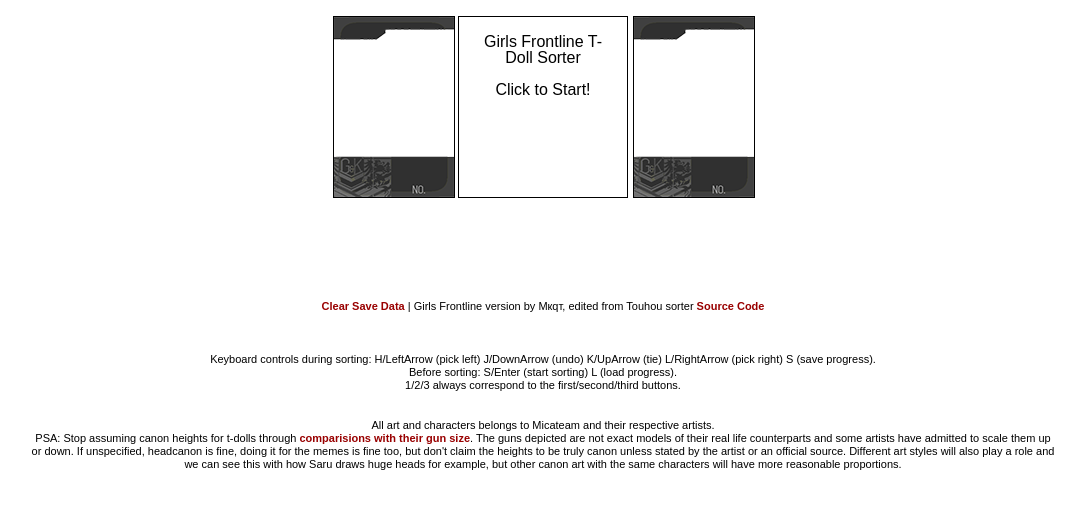
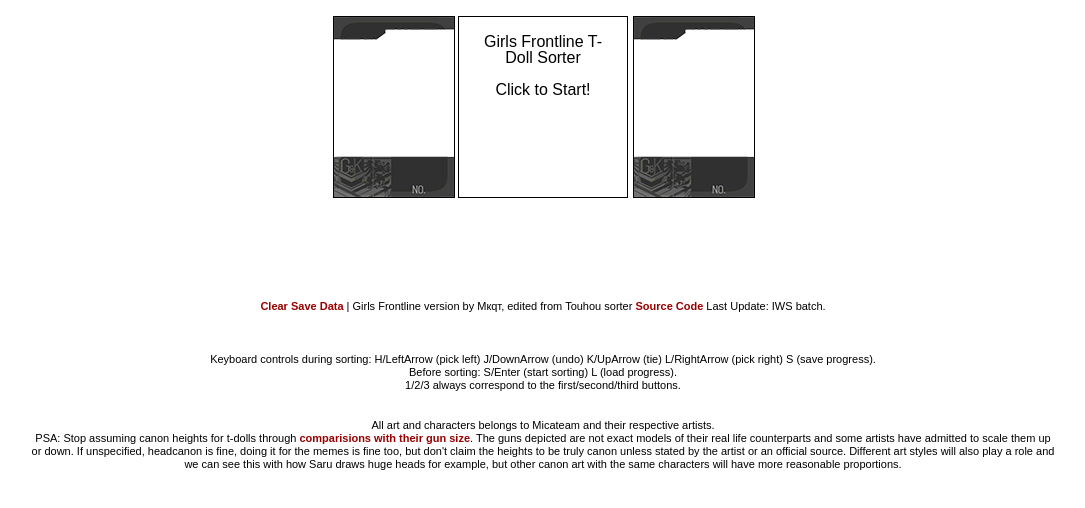
Before and after one commit to Esunnaxqt/T-Doll-Sort, a plain HTML site: page index.html in a window 1280 px wide. Shown: the whole page, without its empty margins (97-1182 px from the left). Drawn offline with Linux system fonts and the light colour scheme; a script that the page names is missing.

Commit message:
more info

```diff
--- a/index.html
+++ b/index.html
@@ -61,6 +61,7 @@
 
     <div class="info">
         <a class="clearsave">Clear Save Data</a> | Girls Frontline version by Мкqт, edited from Touhou sorter <a href="https://github.com/execfera/charasort/">Source Code</a>
+		Last Update: IWS batch.
         <br><br>
 
         <br><br>
```
